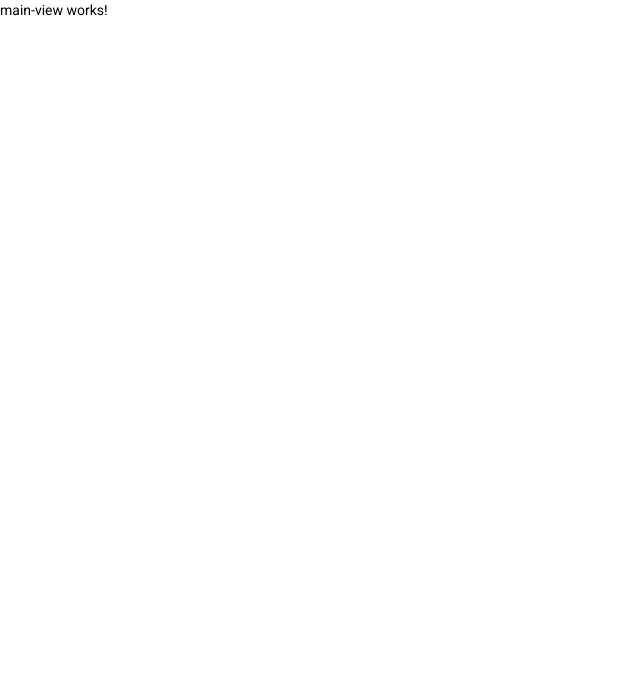
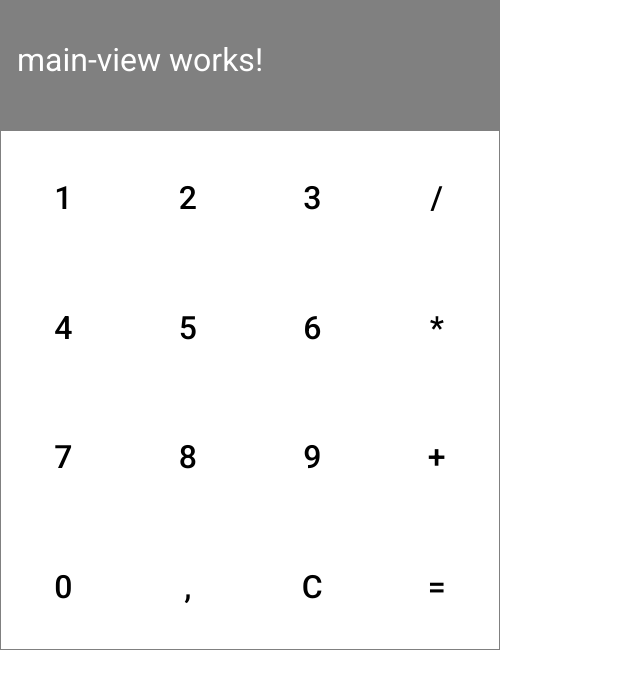
Before and after one commit to moustaxx/calculator-angular, an Angular app: page / in a window 1280 px wide. Shown: the top 688 px of the page, without its empty margins (0-640 px from the left). Built offline with nearby package versions, Linux system fonts and the light colour scheme.

Commit message:
Add basic layout

```diff
--- a/src/app/main-view/main-view.component.html
+++ b/src/app/main-view/main-view.component.html
@@ -1 +1,96 @@
-<p>main-view works!</p>
+<div class="wrapper">
+  <div class="numbers">
+    <p>main-view works!</p>
+  </div>
+  <div class="symbolsContainer">
+
+    <!-- First row -->
+    <button mat-icon-button class="symbol">
+      <div class="content">
+        <div>1</div>
+      </div>
+    </button>
+    <button mat-icon-button class="symbol">
+      <div class="content">
+        <div>2</div>
+      </div>
+    </button>
+    <button mat-icon-button class="symbol">
+      <div class="content">
+        <div>3</div>
+      </div>
+    </button>
+    <button mat-icon-button class="symbol">
+      <div class="content">
+        <div>/</div>
+      </div>
+    </button>
+
+    <!-- Second row -->
+    <button mat-icon-button class="symbol">
+      <div class="content">
+        <div>4</div>
+      </div>
+    </button>
+    <button mat-icon-button class="symbol">
+      <div class="content">
+        <div>5</div>
+      </div>
+    </button>
+    <button mat-icon-button class="symbol">
+      <div class="content">
+        <div>6</div>
+      </div>
+    </button>
+    <button mat-icon-button class="symbol">
+      <div class="content">
+        <div>*</div>
+      </div>
+    </button>
+
+    <!-- Third row -->
+    <button mat-icon-button class="symbol">
+      <div class="content">
+        <div>7</div>
+      </div>
+    </button>
+    <button mat-icon-button class="symbol">
+      <div class="content">
+        <div>8</div>
+      </div>
+    </button>
+    <button mat-icon-button class="symbol">
+      <div class="content">
+        <div>9</div>
+      </div>
+    </button>
+    <button mat-icon-button class="symbol">
+      <div class="content">
+        <div>+</div>
+      </div>
+    </button>
+
+    <!-- Fourth row -->
+    <button mat-icon-button class="symbol">
+      <div class="content">
+        <div>0</div>
+      </div>
+    </button>
+    <button mat-icon-button class="symbol">
+      <div class="content">
+        <div>,</div>
+      </div>
+    </button>
+    <button mat-icon-button class="symbol">
+      <div class="content">
+        <div>C</div>
+      </div>
+    </button>
+    <button mat-icon-button class="symbol">
+      <div class="content">
+        <div>=</div>
+      </div>
+    </button>
+
+  </div>
+</div>
--- a/src/app/main-view/main-view.component.scss
+++ b/src/app/main-view/main-view.component.scss
@@ -0,0 +1,47 @@
+.wrapper {
+  display: flex;
+  flex-direction: column;
+  max-width: 600px;
+  box-sizing: border-box;
+  border: 1px solid grey;
+  height: 100%;
+  overflow: hidden;
+  width: 500px;
+  height: 650px
+}
+.numbers {
+  padding: 32px 16px;
+  margin: 0 auto;
+  display: flex;
+  align-items: center;
+  font-size: 32px;
+  color: white;
+  width: 100%;
+  height: 20%;
+  background-color: grey;
+  box-sizing: border-box;
+}
+.symbolsContainer {
+  display: grid;
+  grid-template-columns: repeat(4, 1fr);
+  height: 80%;
+}
+.symbol {
+  font-size: 32px;
+  position: relative;
+  width: 100%;
+  height: 100%;
+  .content {
+    position: absolute;
+    width: 100%;
+    height: 100%;
+    display: flex;
+    align-items: center;
+    justify-content: center;
+  }
+}
+.symbol:after {
+  content: "";
+  display: block;
+  padding-bottom: 100%;
+}
```
Also changed, not shown: src/app/app.module.ts (+15 -1 lines).
